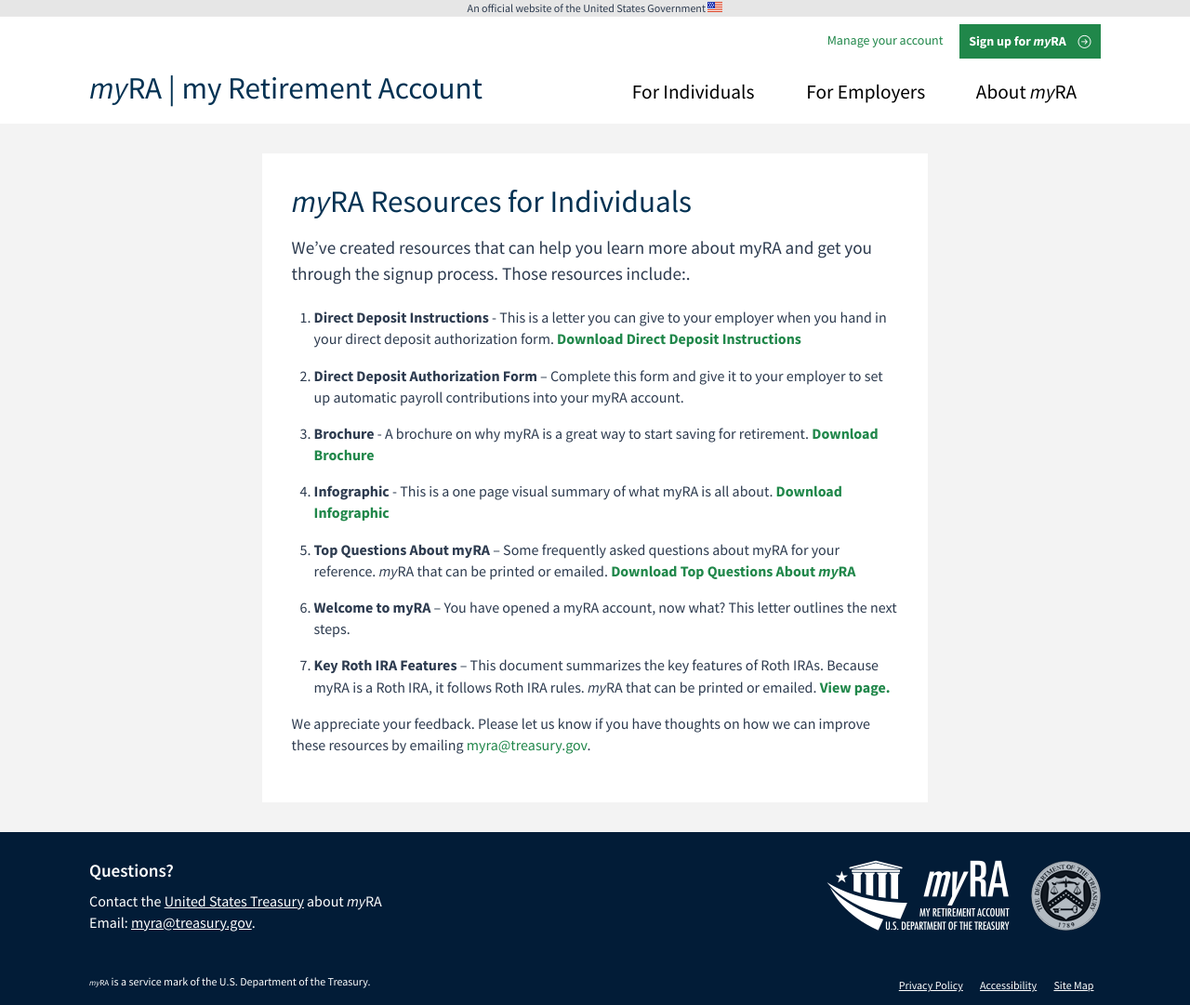
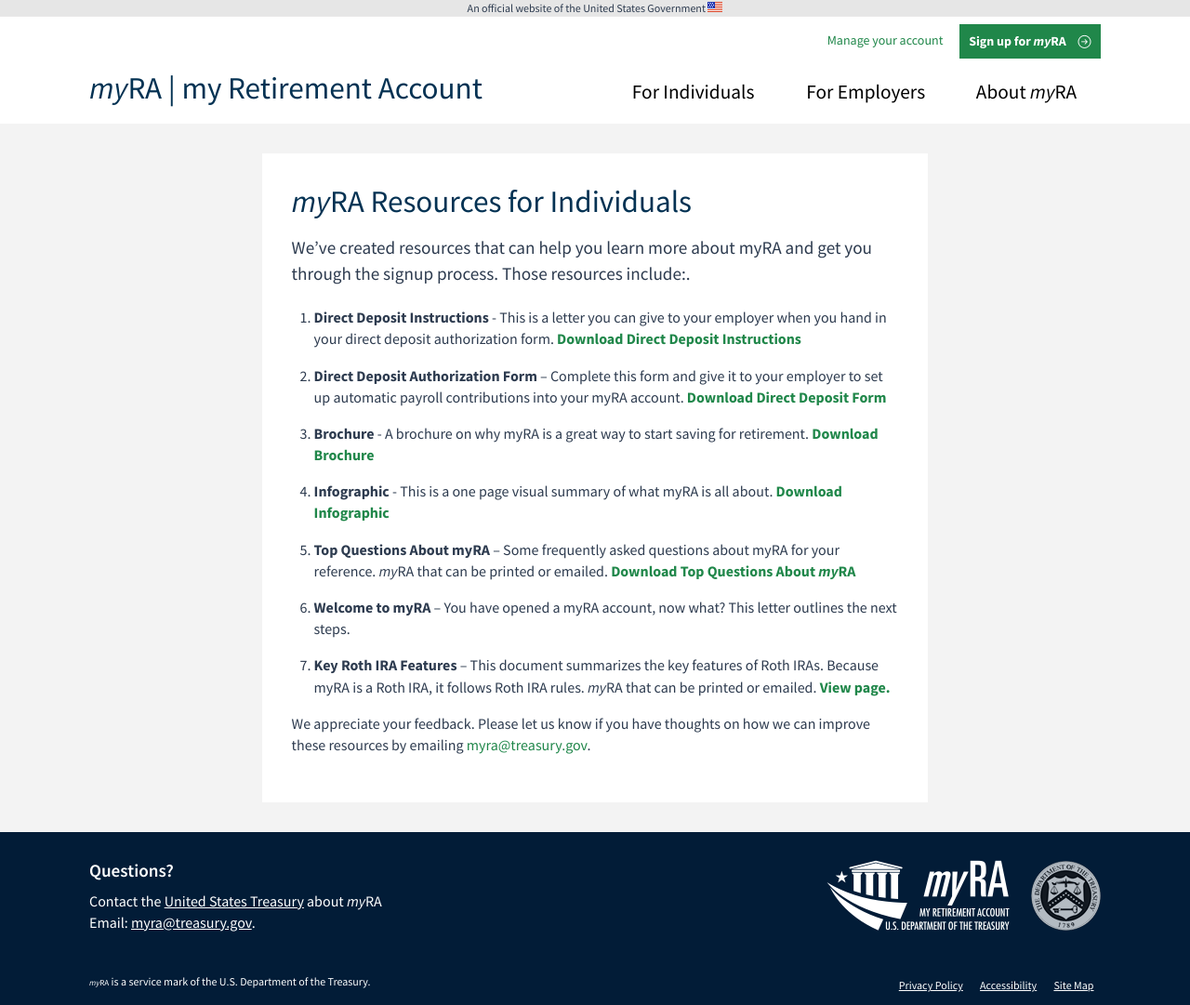
Before and after one commit to 18F/myra, a Jekyll site: the page built from individuals/resources.html, in a window 1280 px wide. Shown: the whole page at 93% size. Built offline with Jekyll 4.4.1, drawn with Linux system fonts in a browser that asks for light colours.

Commit message:
Direct deposit form

```diff
--- a/_includes/individual-steps.html
+++ b/_includes/individual-steps.html
@@ -26,7 +26,7 @@
           <h3 class="numbered-heading"><span class="numbered-heading-number">2.</span><span class="numbered-heading-title">Set up regular contributions from your paycheck</span></h3>
           <p>Give a direct deposit authorization form to your employer. You'll have the option to print one when you open your account, or use the one you receive in the mail with your welcome package. If you want to contribute from multiple jobs, give each employer a form.</p>
           <p>If your employer does not currently participate in the <span class="myra">myRA</span> program, but does offer direct deposit, we have a letter that explains what they need to do to get your direct deposit set up.</p>
-          <p><a href="{{ site.baseurl }}/resources/myRA_Employer_Direct_Deposit_Instructions.pdf" title="Download PDF">Download direct deposit instructions</a> | <a href="#" title="Download PDF">Download direct deposit form</a></p>
+          <p><a href="{{ site.baseurl }}/resources/myRA_Employer_Direct_Deposit_Instructions.pdf" title="Download PDF">Download direct deposit instructions</a> | <a href="{{ site.baseurl }}/resources/myRA_direct-deposit-form.pdf" title="Download PDF">Download direct deposit form</a></p>
         </div>
         <div class="step-image">
         </div>
--- a/individuals/resources.html
+++ b/individuals/resources.html
@@ -8,7 +8,7 @@
 
 <ol class="resource-list">
   <li><strong>Direct Deposit Instructions</strong> - This is a letter you can give to your employer when you hand in your direct deposit authorization form. <a href="{{ site.baseurl }}/resources/myRA_Employer_Direct_Deposit_Instructions.pdf" title="Download PDF">Download Direct Deposit Instructions</a></li>
-  <li><strong>Direct Deposit Authorization Form</strong> – Complete this form and give it to your employer to set up automatic payroll contributions into your myRA account.</li>
+  <li><strong>Direct Deposit Authorization Form</strong> – Complete this form and give it to your employer to set up automatic payroll contributions into your myRA account. <a href="{{ site.baseurl }}/resources/myRA_direct-deposit-form.pdf" title="Download PDF">Download Direct Deposit Form</a></li>
   <li><strong>Brochure</strong> - A brochure on why myRA is a great way to start saving for retirement. <a href="{{ site.baseurl }}/resources/myRA_Brochure.pdf" title="Download PDF" target="_blank">Download Brochure</a></li>
   <li><strong>Infographic</strong> - This is a one page visual summary of what myRA is all about. <a href="{{ site.baseurl }}/resources/myRA_Infographic.pdf" title="Download PDF" target="_blank">Download Infographic</a></li>
   <li><strong>Top Questions About myRA</strong> – Some frequently asked questions about myRA for your reference. <span class="myra">myRA</span> that can be printed or emailed. <a href="{{ site.baseurl }}/resources/myRA_Q-and-A.pdf" title="Download PDF" target="_blank">Download Top Questions About <span class="myra">myRA</span></a></li>
```
Also changed, not shown: 1 other file.
